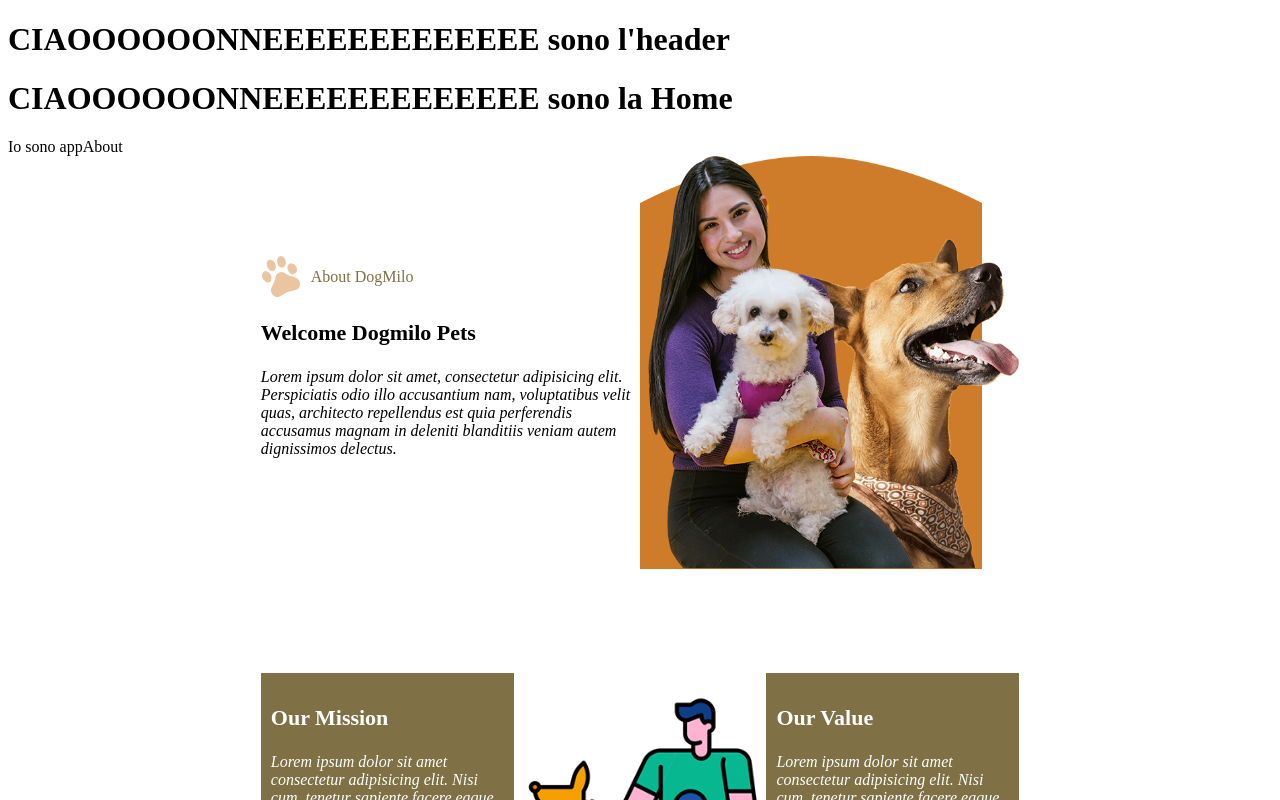
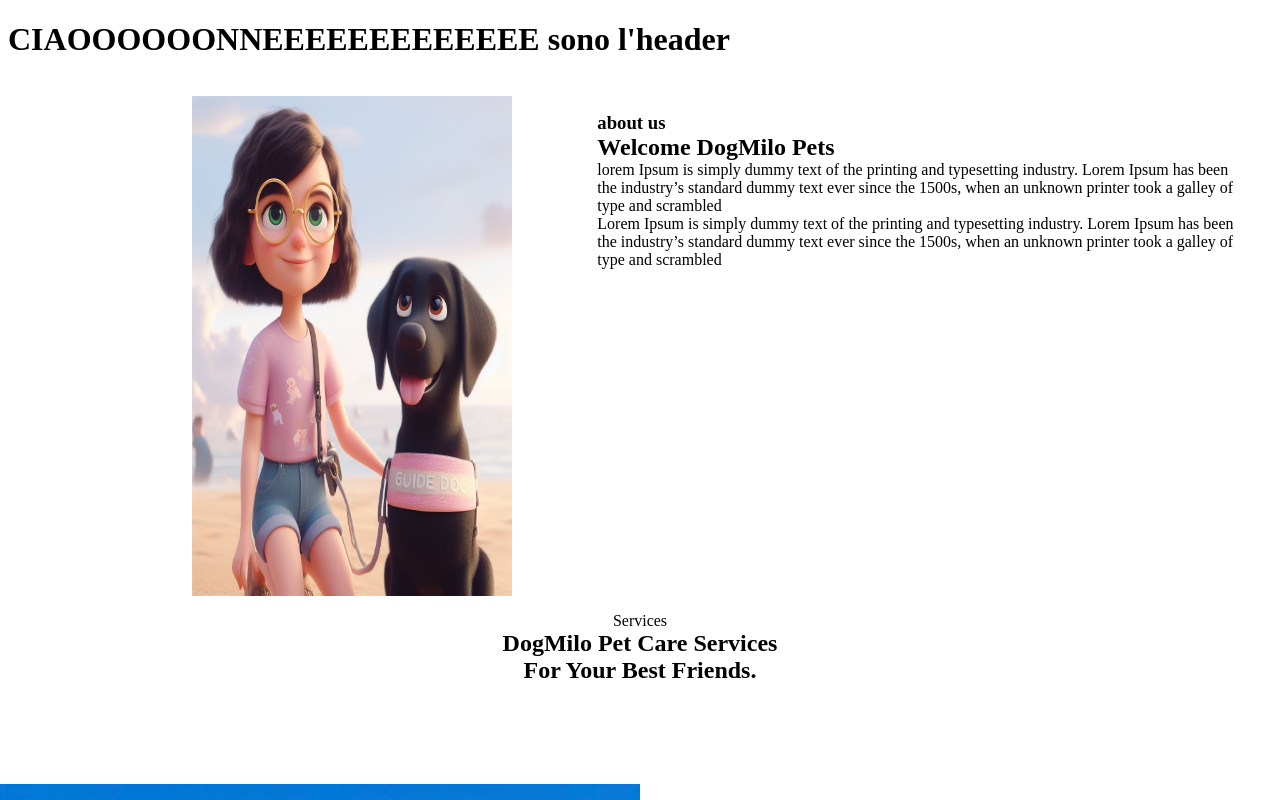
Before and after one commit to maurocazzato/proj-html-vuejs, a Vue app: page / in a window 1280 px wide. Shown: the top 800 px of the page. Built offline with nearby package versions, Linux system fonts and the light colour scheme; the HTML template or start-up script is replaced by a standard one.

Commit message:
aggiunta di immagine per home e sezione 1 - 3 home, la sezione 2 ha ancora preoblemi

```diff
--- a/src/components/appHome.vue
+++ b/src/components/appHome.vue
@@ -6,7 +6,6 @@
 </script>
 
 <template>
-
 
   <!-- io lo dividerei in 4 sezioni
       1) Welcome DogMilo Pets
@@ -17,11 +16,260 @@
       Ci sara ovviamente una foto di Carmen. quella laterale nella seconda sezione
   -->
 
-  <h1>
-    CIAOOOOOONNEEEEEEEEEEEEE sono la Home
- </h1>
+
+
+  <main>
+
+<!-- io lo dividerei in 4 sezioni
+   1) Welcome DogMilo Pets
+   2) DogMilo Pet Care Services For Your Best Friends.
+   3) Why Choose Us?
+   4) Over 8000 Customers With 5-star Reviews
+
+   Ci sara ovviamente una foto di Carmen. quella laterale nella seconda sezione
+ -->
+
+ <!-- iniziamo con la macro struttura  -->
+
+ <!--  sezione 1  -->
+
+ <section id="Welcome-DogMilo">
+
+    <div class="container Welcome-DogMilo-container">
+
+    <!-- <div class="cardright"></div> -->
+        <div class="cardleft">
+            <img class="image" src="../img/imgs/assets/IMG_3129.JPG" alt="">
+        </div>
+        <div class="textCard">
+            <h3> <i class="fa-solid fa-paw" style="color: #ffaa00;"></i> about us</h3>
+            <h1>Welcome DogMilo Pets</h1>
+            <div id="P-container">
+              <p>lorem Ipsum is simply dummy text of the printing and typesetting industry. Lorem Ipsum has been the industry’s standard dummy text ever since the 1500s, when an unknown printer took a galley of type and scrambled</p>
+              <p>Lorem Ipsum is simply dummy text of the printing and typesetting industry. Lorem Ipsum has been the industry’s standard dummy text ever since the 1500s, when an unknown printer took a galley of type and scrambled</p>
+            </div>
+
+        </div>
+    </div>
+
+ </section>
+
+ <!-- 2) DogMilo Pet Care Services For Your Best Friends. -->
+
+ <section id=" DogMilo-Pet-Care-Services">
+    <div class="container Pet-Care-container">
+        <p>Services</p>
+        <h1>DogMilo Pet Care Services </h1>
+        <h1>For Your Best Friends.</h1>
+        <div class="five-service">
+            <!-- <div class="service-one">
+                <img class="image-service" src="../img/imgs/assets/d-1.png" alt="">
+                <h1 class="service-title"> hola sono h5 di sercive 1</h1>
+                <p>The standard chunk of Lorem Ipsum used since.</p>
+                <button type="button" class="btn btn-warning">
+                    <i class="fa-solid fa-angle-right"></i>
+                </button>
+            </div> -->
+<!--
+            <div id="service-two">
+                <img class="image-service" src="../img/imgs/assets/d-2.png" alt="">
+                <h5 class="service-title">Pet Security</h5>
+                <p>The standard chunk of Lorem Ipsum used since.</p>
+                <button type="button" class="btn btn-warning">
+                    <i class="fa-solid fa-angle-right"></i>
+                </button>
+            </div>
+
+            <div id="service-three">
+                <img class="image-service" src="../img/imgs/assets/d-4.png" alt="">
+                <h5 class="service-title">Night Care</h5>
+                <p>The standard chunk of Lorem Ipsum used since</p>
+                <button type="button" class="btn btn-warning">
+                    <i class="fa-solid fa-angle-right"></i>
+                </button>
+            </div>
+
+            <div id="service-four">
+                <img class="image-service" src="../img/imgs/assets/d-3.png" alt="">
+                <h5 class="service-title">Dog Security</h5>
+                <p>The standard chunk of Lorem Ipsum used since.</p>
+                <button type="button" class="btn btn-warning">
+                    <i class="fa-solid fa-angle-right"></i>
+                </button>
+            </div>
+
+            <div id="service-five">
+                <img class="image-service" src="../img/imgs/assets/d-5.png" alt="">
+                <h5 class="service-title">Puppy Sitting</h5>
+                <p>The standard chunk of Lorem Ipsum used since.</p>
+                <button type="button" class="btn btn-warning">
+                    <i class="fa-solid fa-angle-right"></i>
+                </button>
+            </div> -->
+        </div>
+    </div>
+
+ </section>
+
+ <!-- sezione  3) Why Choose Us? -->
+ <section id="whyUs">
+
+    <div class="container why-us-container">
+      <div id="immagine-lato">
+        <img id="carmen-sideimage" src="../img/imgs/assets/carmen.jpg" alt="">
+      </div>
+
+      <div id="chooseus-why-list">
+        <p>  <i class="fa-solid fa-paw" style="color: #ffaa00;"></i> Choose us</p>
+        <h1 id="why-title">Why choose us</h1>
+        <div id="why-one">
+        <div class="why-image">
+          <img src="../img/imgs/assets/w-3.png" alt="">
+        </div>
+          <div>
+            <h3>safty first</h3>
+            <p>It is a long established fact that a reader will be distracted by the readable content of a page when looking at its layout.</p>
+          </div>
+        </div>
+
+        <div id="why-two">
+        <div class="why-image">
+          <img src="../img/imgs/assets/w-2.png" alt="">
+        </div>
+          <div>
+            <h3>Play Yards</h3>
+            <p>It is a long established fact that a reader will be distracted by the readable content of a page when looking at its layout.</p>
+          </div>
+        </div>
+
+        <div id="why-three">
+        <div class="why-image">
+          <img src="../img/imgs/assets/w-1.png" alt="">
+        </div>
+          <div>
+            <h3>Monitor Your Pet </h3>
+            <p>It is a long established fact that a reader will be distracted by the readable content of a page when looking at its layout.</p>
+          </div>
+        </div>
+      </div>
+    </div>
+ </section>
+
+
+
+</main>
 </template>
 
 <style lang="scss" scoped>
 
+*{
+    width: 50vw;
+    margin: auto;
+    font-family: Cabin;
+}
+
+/* sezione 1 */
+
+.Welcome-DogMilo-container{
+    width: 100%;
+    /* background-color: lightblue; */
+    border: 0;
+    display: flex;
+    justify-content: space-around;
+
+    /* debugging */
+    /* height: 300px; */
+
+    .cardleft{
+    width: 50%;
+    height: 500px;
+    margin-left: -20%;
+
+      .image{
+          width: 100%;
+
+          /* debugging */
+          height: 100%;
+      }
+
+    }
+
+
+    .textCard{
+
+        margin-top: 5%;
+        /* background-color: lightgreen; */
+        max-width: 50%;
+        /* debugging */
+        height: 500px;
+
+        #P-container{
+          margin-right: 1003px;
+        }
+    }
+
+}
+
+
+
+/* sezione 2 */
+.Pet-Care-container{
+    text-align: center;
+
+    .service-one{
+      background-color: #ce7c2a;
+      width: 20%;
+      margin-left: 10px;
+      margin-right: 10px;
+
+      color: white;
+      /* text-align: center; */
+      padding: 2%;
+      border-radius: 45%;
+      line-height: 30px;
+
+      .image-service{
+        width: 50%;
+       }
+    }
+
+}
+
+.why-us-container{
+
+  // display: flex;
+
+    #carmen-sideimage{
+      width: 640px;
+      height: 853px;
+      margin-top: 100px;
+      margin-left: -50%;
+    }
+
+    #chooseus-why-list{
+      margin-top: -60%;
+      margin-right: -50%;
+      margin-bottom: 50%;
+
+        h1{
+        font-size: 3rem;
+        }
+
+        #why-one, #why-two, #why-three {
+        //  display: flex;
+        margin-bottom: 40px;
+
+              h3{
+                font-size: 1.5rem;
+              }
+
+              img{
+                width: 10%;
+              }
+            }
+        }
+    }
+
+
+
 </style>
```
Also changed, not shown: src/img/imgs/assets/IMG_3129.JPG (added), src/img/imgs/assets/carmen.jpg (added).
